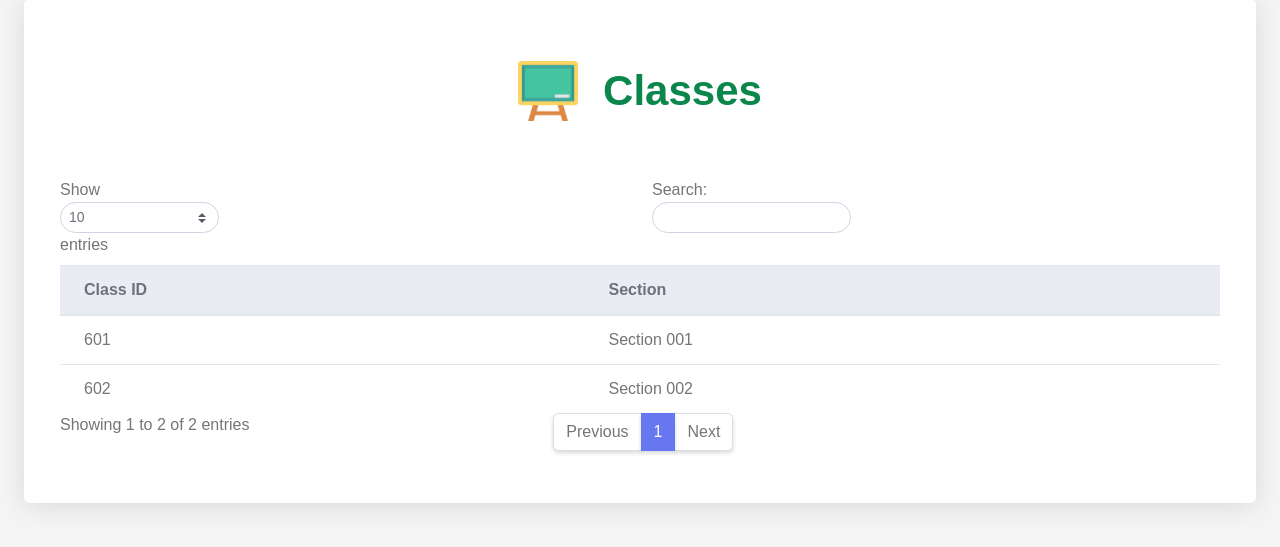
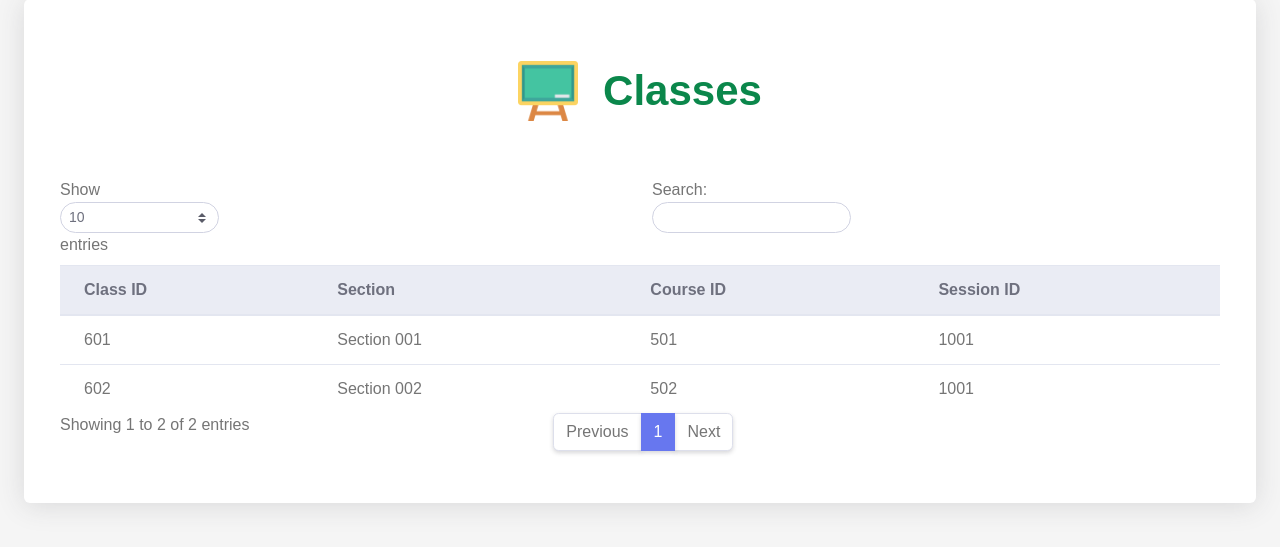
Before and after one commit to msp99000/dams, a PHP site: page /admin/viewClasses.php in a window 1280 px wide. Shown: the part 166-713 px from the top of the page. Run offline with PHP 8.4, Linux system fonts and the light colour scheme; data comes from the database, SQL or seed files in the repository.

Commit message:
chore(fix): fixes classes table columns

```diff
--- a/admin/classesTable.php
+++ b/admin/classesTable.php
@@ -1,12 +1,12 @@
 <div class="row">
     <div class="col-lg-12">
         <div class="card mb-4">
-        <div class="table-text">
-            <img src="../assets/images/classes.png" >
-            <div>
-                Classes
+            <div class="table-text">
+                <img src="../assets/images/classes.png">
+                <div>
+                    Classes
+                </div>
             </div>
-        </div>
             <div class="card-body">
                 <div class="table-responsive p-3">
                     <table class="table align-items-center table-flush table-hover" id="dataTableHover">
@@ -14,6 +14,8 @@
                             <tr>
                                 <th>Class ID</th>
                                 <th>Section</th>
+                                <th>Course ID</th>
+                                <th>Session ID</th>
                             </tr>
                         </thead>
                         <tbody>
@@ -26,6 +28,8 @@
                                 echo "<tr>";
                                 echo "<td>" . $user['class_id'] . "</td>";
                                 echo "<td>" . $user['section'] . "</td>";
+                                echo "<td>" . $user['course_id'] . "</td>";
+                                echo "<td>" . $user['session_id'] . "</td>";
                                 echo "</tr>";
                             }
                             ?>
```
